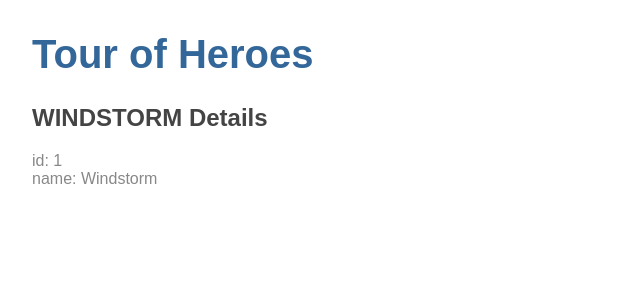
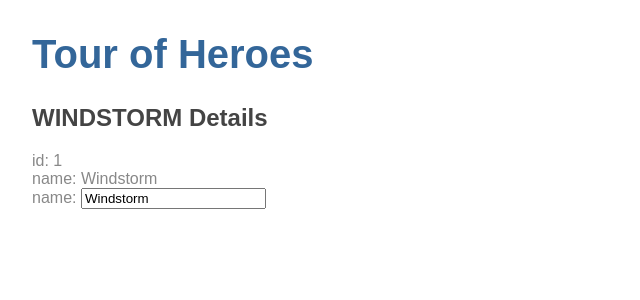
Before and after one commit to Maknez/Tour-of-Heroes, an Angular app in the folder client/: page / in a window 1280 px wide. Shown: the top 300 px of the page, without its empty margins (0-640 px from the left). Built offline with nearby package versions, Linux system fonts and the light colour scheme.

Commit message:
Add two-way data binding for heros' name

```diff
--- a/client/src/app/app.module.ts
+++ b/client/src/app/app.module.ts
@@ -3,6 +3,7 @@
 
 import { AppComponent } from './app.component';
 import { HeroesComponent } from './heroes/heroes.component';
+import {FormsModule} from "@angular/forms";
 
 @NgModule({
   declarations: [
@@ -10,7 +11,8 @@
     HeroesComponent
   ],
   imports: [
-    BrowserModule
+    BrowserModule,
+    FormsModule
   ],
   providers: [],
   bootstrap: [AppComponent]
--- a/client/src/app/heroes/heroes.component.html
+++ b/client/src/app/heroes/heroes.component.html
@@ -1,3 +1,10 @@
 <h2>{{hero.name | uppercase}} Details</h2>
 <div><span>id: </span>{{hero.id}}</div>
 <div><span>name: </span>{{hero.name}}</div>
+
+<div>
+  <label>name:
+    <!-- two-way data binding syntax -->
+    <input [(ngModel)]="hero.name" placeholder="name">
+  </label>
+</div>
```
